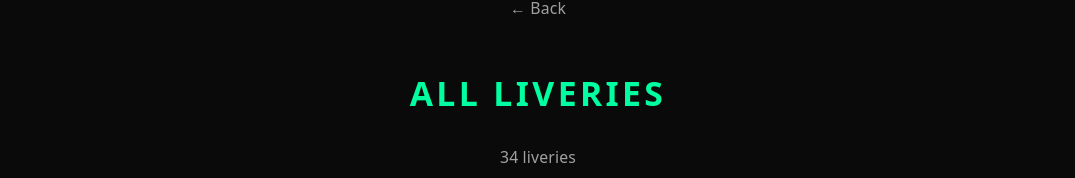
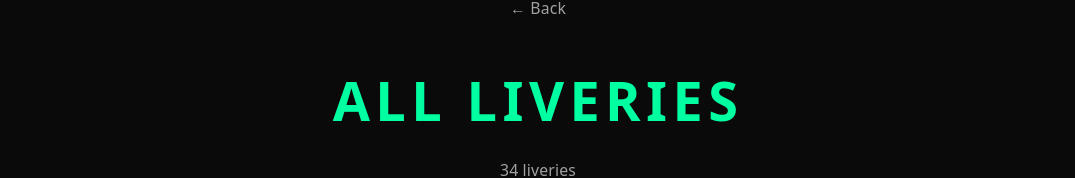
Before and after one commit to Larjun/Jumpy-Whale-Design-Website, a React (Vite) app: page /liveries in a window 1280 px wide. Shown: the part 129-307 px from the top of the page, without its empty margins (102-1177 px from the left). Built offline with nearby package versions, Linux system fonts and the light colour scheme.

Commit message:
Livery page font font size updates

```diff
--- a/package.json
+++ b/package.json
@@ -18,6 +18,8 @@
     "@fontsource-variable/geist-mono": "^5.2.8",
     "@fontsource/geist": "^5.2.9",
     "@fontsource/geist-mono": "^5.2.8",
+    "@fontsource/montserrat": "^5.2.8",
+    "@fontsource/poppins": "^5.2.7",
     "@tailwindcss/vite": "^4.3.1",
     "class-variance-authority": "^0.7.1",
     "clsx": "^2.1.1",
--- a/src/App.tsx
+++ b/src/App.tsx
@@ -1,4 +1,5 @@
-import { Route, Routes } from 'react-router-dom'
+import { Route, Routes, useLocation } from 'react-router-dom'
+import { useEffect } from 'react'
 import { ColorPalette } from '@/pages/ColorPalette'
 import { Home } from '@/pages/Home'
 import { Liveries } from '@/pages/Liveries'
@@ -17,9 +18,16 @@ function ThemeRoute({ theme }: { theme: (typeof THEMES)[number] }) {
   )
 }
 
+function ScrollToTop() {
+  const { pathname } = useLocation()
+  useEffect(() => { window.scrollTo(0, 0) }, [pathname])
+  return null
+}
+
 function App() {
   return (
     <>
+      <ScrollToTop />
       <Header />
       <Routes>
         <Route path="/" element={<Home />} />
--- a/src/components/FilterSection.tsx
+++ b/src/components/FilterSection.tsx
@@ -24,7 +24,7 @@ function LogoButton({ label, logo, to }: { label: string; logo: string; to: stri
       className="group flex flex-col items-center gap-3 rounded-xl bg-card p-5 transition-colors hover:bg-card/80"
     >
       <img src={logo} alt={label} className="h-12 w-auto object-contain" />
-      <span className="text-xs text-muted-foreground group-hover:text-foreground transition-colors">
+      <span className="font-heading text-xs text-muted-foreground group-hover:text-foreground transition-colors">
         {label}
       </span>
     </Link>
--- a/src/index.css
+++ b/src/index.css
@@ -3,6 +3,18 @@
 @import 'shadcn/tailwind.css';
 @import '@fontsource-variable/geist';
 @import '@fontsource-variable/geist-mono';
+@import '@fontsource/poppins/300.css';
+@import '@fontsource/poppins/400.css';
+@import '@fontsource/poppins/600.css';
+@import '@fontsource/poppins/700.css';
+@import '@fontsource/poppins/800.css';
+@import '@fontsource/poppins/900.css';
+@import '@fontsource/montserrat/300.css';
+@import '@fontsource/montserrat/400.css';
+@import '@fontsource/montserrat/600.css';
+@import '@fontsource/montserrat/700.css';
+@import '@fontsource/montserrat/800.css';
+@import '@fontsource/montserrat/900.css';
 
 @custom-variant dark (&:is(.dark *));
 
@@ -99,8 +111,8 @@
   --social-bg: rgba(47, 48, 58, 0.5);
   --shadow: rgba(0, 0, 0, 0.4) 0 10px 15px -3px, rgba(0, 0, 0, 0.25) 0 4px 6px -2px;
 
-  --sans: system-ui, 'Segoe UI', Roboto, sans-serif;
-  --heading: system-ui, 'Segoe UI', Roboto, sans-serif;
+  --sans: system-ui, 'Montserrat', Poppins, Roboto, sans-serif;
+  --heading: system-ui, 'Montserrat', Poppins, Roboto, sans-serif;
   --mono: ui-monospace, Consolas, monospace;
 
   font: 18px/145% var(--sans);
@@ -198,7 +210,7 @@ body {
   h1,
   h2 {
     font-family: var(--heading);
-    font-weight: 500;
+    font-weight: 600;
     color: var(--text-h);
   }
 
@@ -243,7 +255,7 @@ code {
 }
 
 @theme inline {
-  --font-heading: var(--font-sans);
+  --font-heading: 'Montserrat', sans-serif;
   --font-sans: 'Geist Variable', sans-serif;
   --font-mono: 'Geist Mono Variable', monospace;
   --color-brand: var(--brand);
--- a/src/pages/Home.tsx
+++ b/src/pages/Home.tsx
@@ -40,7 +40,7 @@ export function Home() {
               transition={{ duration: 0.6, ease: 'easeOut' }}
             />
             <m.h1
-              className="mx-auto max-w-2xl text-5xl font-black tracking-tight text-foreground sm:text-xl"
+              className="mx-auto max-w-2xl text-4xl tracking-tight text-foreground sm:text-3xl"
               initial={{ opacity: 0, y: 20 }}
               animate={{ opacity: 1, y: 0 }}
               transition={{ delay: 0.15, duration: 0.6 }}
--- a/src/pages/Liveries.tsx
+++ b/src/pages/Liveries.tsx
@@ -26,6 +26,12 @@ const TEAM_LABELS: Record<string, string> = {
   mhr: 'Madhaus Racing',
   srt: 'Soar-N Racing Team',
   jwd: 'Jumpy Whale Design',
+}
+
+const TEAM_GRADIENTS: Record<string, [string, string]> = {
+  mhr: ['#3886c2', '#cb568b'],
+  srt: ['#AA032E', '#DAAD1F'],
+  jwd: ['#007fff', '#ff2680'],
 }
 
 export function Liveries() {
@@ -65,8 +71,31 @@ export function Liveries() {
     }
   }
 
+  const teamGradient =
+    filterType === 'team' && filterValue
+      ? TEAM_GRADIENTS[filterValue.toLowerCase()]
+      : undefined
+
   return (
     <div className="min-h-screen bg-background text-foreground">
+      {teamGradient ? (
+        <div
+          className="relative flex min-h-56 items-end pb-8"
+          style={{
+            background: `linear-gradient(135deg, ${teamGradient[0]}, ${teamGradient[1]})`,
+            width: '100vw',
+            marginLeft: 'calc(50% - 50vw)',
+            paddingLeft: 'calc(50vw - 50%)',
+            paddingRight: 'calc(50vw - 50%)',
+          }}
+        >
+          {/* Centered heading */}
+          <div className="w-full text-center">
+            <h1 className="text-10xl tracking-tight text-white">{title}</h1>
+            <p className="mt-1 text-sm text-white/60">{filteredLiveries.length} liveries</p>
+          </div>
+        </div>
+      ) : (
         <div className="mx-auto w-[90%] pt-12 pb-4">
           <Link
             to="/"
@@ -74,11 +103,12 @@ export function Liveries() {
           >
             ← Back
           </Link>
-        <h1 className="mt-4 text-3xl font-semibold tracking-widest text-brand-turquoise uppercase">
+          <h1 className="mt-4 text-5xl tracking-widest text-brand-turquoise uppercase">
             {title}
           </h1>
           <p className="mt-1 text-sm text-muted-foreground">{filteredLiveries.length} liveries</p>
         </div>
+      )}
       <LiveryGrid liveries={filteredLiveries} />
     </div>
   )
--- a/src/pages/LiveryDetail.tsx
+++ b/src/pages/LiveryDetail.tsx
@@ -57,7 +57,7 @@ export function LiveryDetail() {
       {/* Header */}
       <div className="mb-6 flex flex-col gap-4 sm:flex-row sm:items-start sm:justify-between">
         <div>
-          <h1 className="text-3xl font-black tracking-tight">{livery.name}</h1>
+          <h1 className="text-5xl tracking-tight">{livery.name}</h1>
           <div className="mt-3 flex flex-wrap gap-2">
             <Pill label={livery.team} />
             <Pill label={livery.game} />
```
Also changed, not shown: 1 other file (tests, documents, lock files or other folders). Lines whose indentation alone changed are shown as unchanged.
